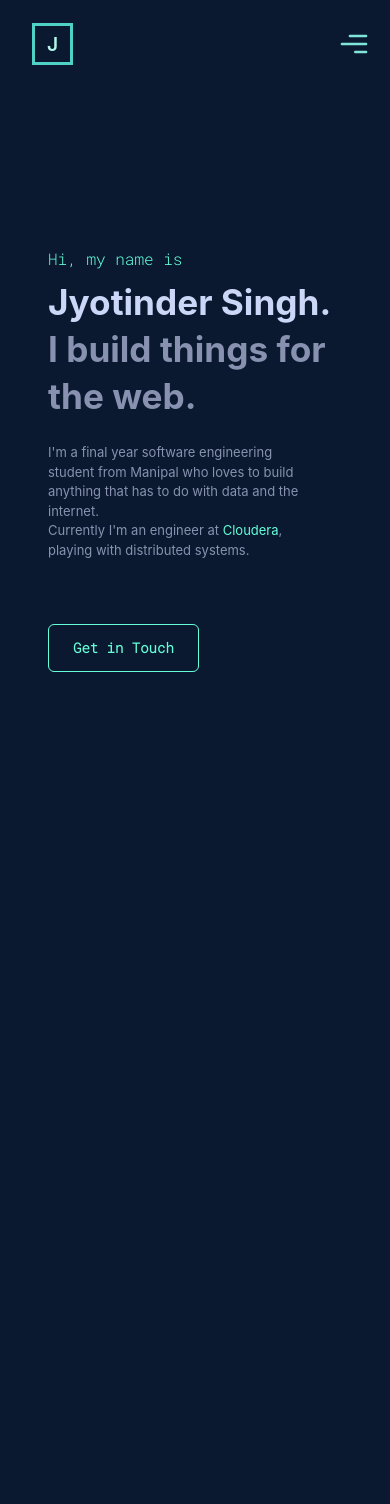
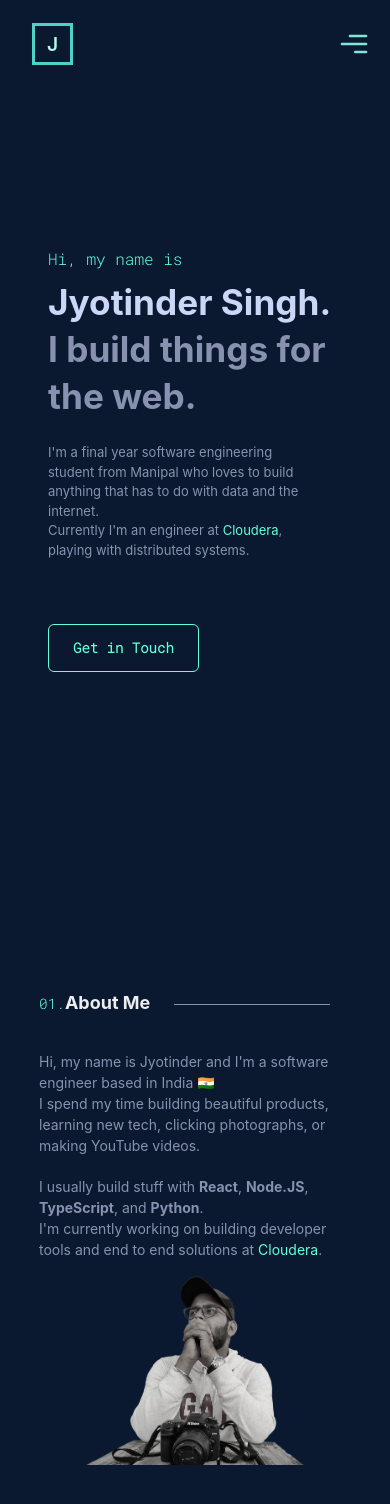
Before and after one commit to JyotinderSingh/jyotindersingh.com-v2, a React (Create React App) app: page / in a window 390 px wide. Shown: the top 1504 px of the page. Before the commit the page ends 844 px from the top, so only its background shows below. Built offline with nearby package versions, Linux system fonts and the light colour scheme.

Commit message:
added about me

```diff
--- a/src/App.module.css
+++ b/src/App.module.css
@@ -16,6 +16,16 @@
   grid-column: 10 / 11;
 }
 
+.aboutMe {
+  grid-column: 3 / 8;
+}
+
+@media screen and (max-width: 1500px) {
+  .aboutMe {
+    grid-column: 3 / 9;
+  }
+}
+
 @media screen and (max-width: 767px) {
   .center {
     grid-column: 1 / 10;
@@ -29,4 +39,8 @@
     grid-column: 11 / 11;
     display: none;
   }
+
+  .aboutMe {
+    grid-column: 2 / 10;
+  }
 }
--- a/src/App.tsx
+++ b/src/App.tsx
@@ -1,9 +1,10 @@
 import * as React from "react";
 import { Box } from "@chakra-ui/react";
 import NavBar from "./components/NavBar";
-import TitleSection from "./components/TitleSection";
+import TitleSection from "./components/AboutMe/TitleSection/TitleSection";
 import SocialLinks from "./components/SocialLinks";
 import Email from "./components/Email";
+import AboutMe from "./components/AboutMe/AboutMe";
 import styles from "./App.module.css";
 
 export const App = () => (
@@ -12,6 +13,9 @@ export const App = () => (
     <div className={styles.container}>
       <div className={styles.center}>
         <TitleSection />
+      </div>
+      <div className={styles.aboutMe}>
+        <AboutMe />
       </div>
       <div className={styles.left}>
         <SocialLinks />
--- /dev/null
+++ b/src/components/AboutMe/AboutMe.module.css
@@ -0,0 +1,60 @@
+.container {
+  display: grid;
+  grid-template-columns: 3fr 2fr;
+  grid-template-rows: 1fr 2fr;
+  gap: 1rem;
+}
+
+.about {
+  grid-column: 1 / 2;
+}
+
+.picture {
+  grid-column: 2 / 3;
+  filter: grayscale(90%);
+  transition: all 0.3s ease;
+}
+
+.picture:hover {
+  filter: grayscale(20%);
+}
+
+.underline {
+  position: relative;
+}
+
+.underline:before {
+  content: "";
+  position: absolute;
+  width: 0;
+  height: 1px;
+  bottom: 0;
+  left: 0;
+  background-color: #64ffda;
+  visibility: hidden;
+  transition: all 0.3s ease-in-out;
+}
+
+.underline:hover:before {
+  visibility: visible;
+  width: 100%;
+}
+
+@media screen and (max-width: 767px) {
+  .about {
+    grid-column: 1 / 3;
+    grid-row: 1 / 2;
+  }
+
+  .picture {
+    grid-column: 1 / 3;
+    grid-row: 2 / 3;
+  }
+  .picture img {
+    width:70%;
+    height: auto;
+    margin-left: auto;
+    margin-right: auto;
+    margin-top: 0;
+  }
+}
--- /dev/null
+++ b/src/components/AboutMe/AboutMe.tsx
@@ -0,0 +1,60 @@
+import React from "react";
+import { Box, Text, useBreakpointValue } from "@chakra-ui/react";
+import SectionTitle from "../SectionTitle";
+import styles from "./AboutMe.module.css";
+import { green, slate } from "../../colors";
+import personalImage from "../../assets/transparent_about_resized.png";
+
+const AboutMe: React.FC = () => {
+  const fontSizeBreakpoints = useBreakpointValue({
+    base: "sm",
+    sm: "md",
+    md: "lg",
+  });
+  return (
+    <Box height="80vh" display="grid" alignContent="center">
+      <Box height="50vh">
+        <SectionTitle serialNo={1} title="About Me" />
+        <Box className={styles.container} mt={4}>
+          <Box className={styles.about} fontSize={fontSizeBreakpoints}>
+            <Text color={slate}>
+              Hi, my name is Jyotinder and I'm a software engineer based in
+              India 🇮🇳
+            </Text>
+            <Text color={slate}>
+              I spend my time building beautiful products, learning new tech,
+              clicking photographs, or making YouTube videos.
+            </Text>
+            <Text color={slate} mt={5}>
+              I usually build stuff with <strong>React</strong>,{" "}
+              <strong>Node.JS</strong>, <strong>TypeScript</strong>, and{" "}
+              <strong>Python</strong>.
+            </Text>
+
+            <Text color={slate}>
+              I'm currently working on building developer tools and end to end
+              solutions at{" "}
+              <span style={{ color: green }}>
+                <a
+                  href="https://www.cloudera.com/"
+                  target="_blank"
+                  rel="noreferrer"
+                  style={{ cursor: "ne-resize" }}
+                  className={styles.underline}
+                >
+                  Cloudera
+                </a>
+              </span>
+              .
+            </Text>
+          </Box>
+          <Box className={styles.picture}>
+            <img src={personalImage} alt="headshot"></img>
+          </Box>
+        </Box>
+      </Box>
+    </Box>
+  );
+};
+
+export default AboutMe;
--- /dev/null
+++ b/src/components/AboutMe/TitleSection/TitleSection.module.css
@@ -0,0 +1,20 @@
+.underline {
+  position: relative;
+}
+
+.underline:before {
+  content: "";
+  position: absolute;
+  width: 0;
+  height: 1px;
+  bottom: 0;
+  left: 0;
+  background-color: #64ffda;
+  visibility: hidden;
+  transition: all 0.3s ease-in-out;
+}
+
+.underline:hover:before {
+  visibility: visible;
+  width: 100%;
+}
--- a/src/components/TitleSection.tsx
+++ b/src/components/AboutMe/TitleSection/TitleSection.tsx
@@ -7,7 +7,8 @@ import {
   LinkOverlay,
 } from "@chakra-ui/react";
 import React from "react";
-import { green, lightestSlate, slate } from "../colors";
+import { green, lightestSlate, slate } from "../../../colors";
+import styles from "./TitleSection.module.css";
 
 const TitleSection: React.FC = () => {
   const headingSize = useBreakpointValue({
@@ -77,8 +78,13 @@ const TitleSection: React.FC = () => {
           width={descriptionWidth}
         >
           Currently I'm an engineer at{" "}
-          <span style={{ color: green }}>Cloudera</span>, playing with
-          distributed systems.
+          <span
+            className={styles.underline}
+            style={{ color: green, cursor: "ne-resize" }}
+          >
+            Cloudera
+          </span>
+          , playing with distributed systems.
         </Text>
         <Button
           mt="4rem"
--- /dev/null
+++ b/src/components/SectionTitle.tsx
@@ -0,0 +1,51 @@
+import React from "react";
+import { Box, Flex, Text, useBreakpointValue } from "@chakra-ui/react";
+import { green, slate } from "../colors";
+
+interface SectionTitleProps {
+  serialNo: Number;
+  title: string;
+}
+
+const SectionTitle: React.FC<SectionTitleProps> = ({ serialNo, title }) => {
+  const fontSizeBreakpoints = useBreakpointValue({
+    base: "lg",
+    sm: "2xl",
+    md: "3xl",
+  });
+  return (
+    <Box
+      height="4rem"
+      // bg="teal.900"
+      display="flex"
+      flexDir="column"
+      justifyContent="center"
+      fontSize={fontSizeBreakpoints}
+      maxW="100%"
+    >
+      <Flex>
+        <Text fontWeight="bold">
+          <Text
+            display="inline-block"
+            fontWeight="light"
+            fontFamily="roboto mono"
+            fontSize="0.8em"
+            color={green}
+          >{`0${serialNo}${String.fromCharCode(46)}`}</Text>
+          <Box width="0.6re" display="inline-flex" />
+          {title}
+        </Text>
+        <Box
+          style={{
+            marginLeft: "1.5rem",
+            borderBottom: `1px solid ${slate}`,
+            width: "50%",
+            marginBottom: "0.6em",
+          }}
+        />
+      </Flex>
+    </Box>
+  );
+};
+
+export default SectionTitle;
```
Also changed, not shown: src/assets/transparent_about_resized.png (added).
